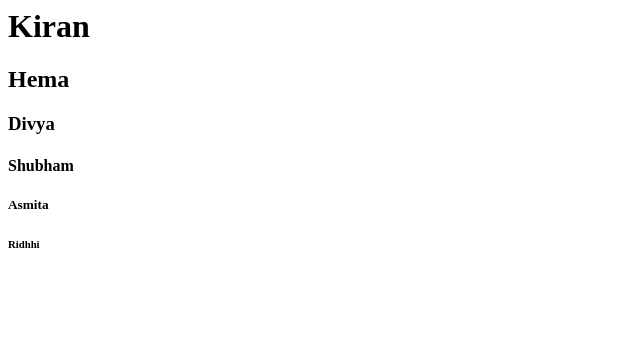
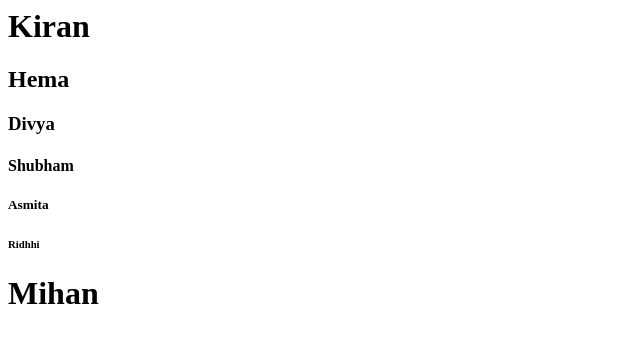
Before and after one commit to Achivhane/Freshersbatch-April21, a plain HTML site: page Index.html in a window 1280 px wide. Shown: the whole page, without its empty margins (0-640 px from the left). Drawn offline with Linux system fonts and the light colour scheme.

Commit message:
Third commit

```diff
--- a/Index.html
+++ b/Index.html
@@ -7,5 +7,6 @@
 <h4>Shubham</h4>
 <h5>Asmita</h5>
 <h6>Ridhhi</h6>
+<h1>Mihan</h1>
 </body>
 </html>
```
